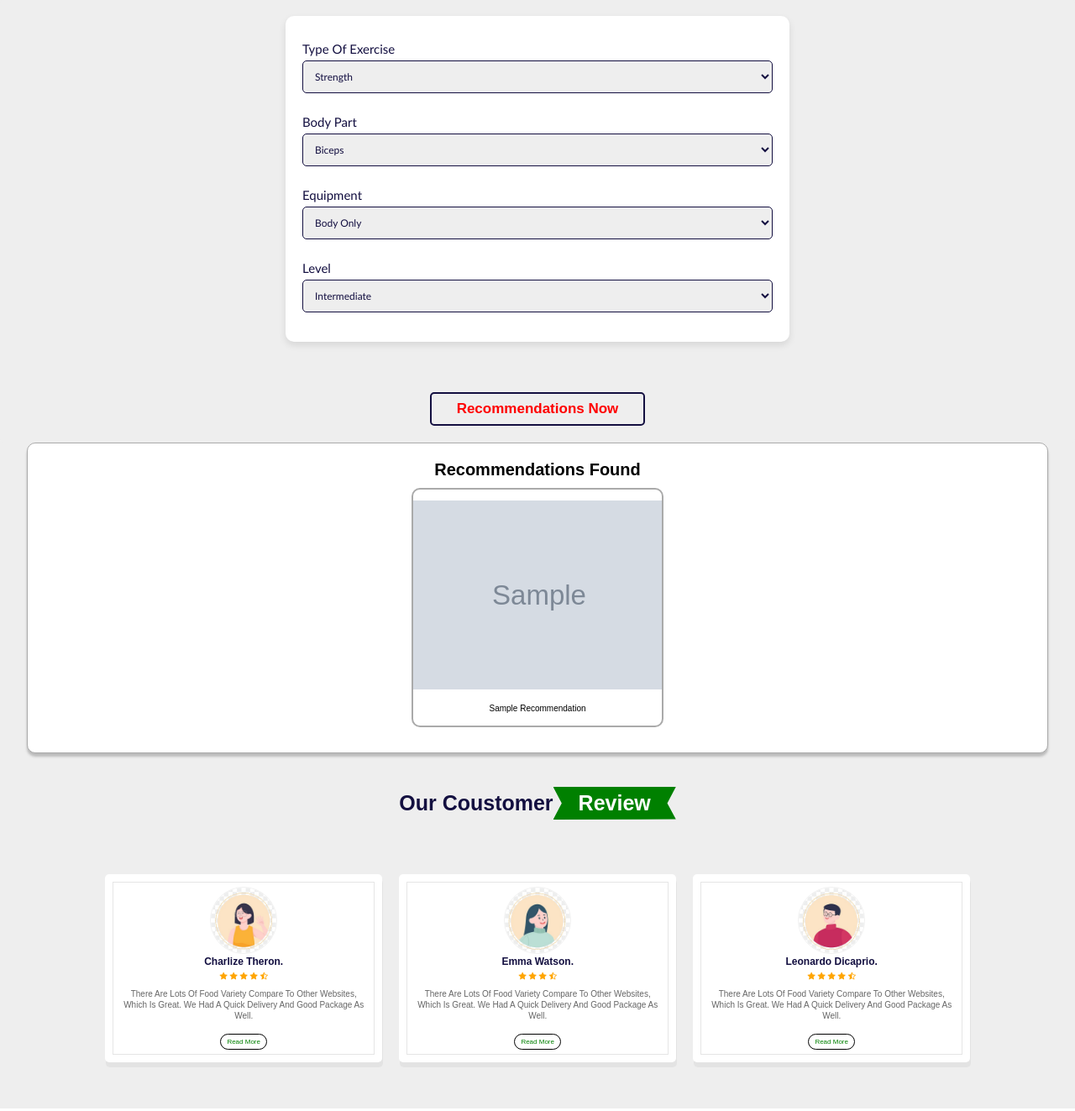
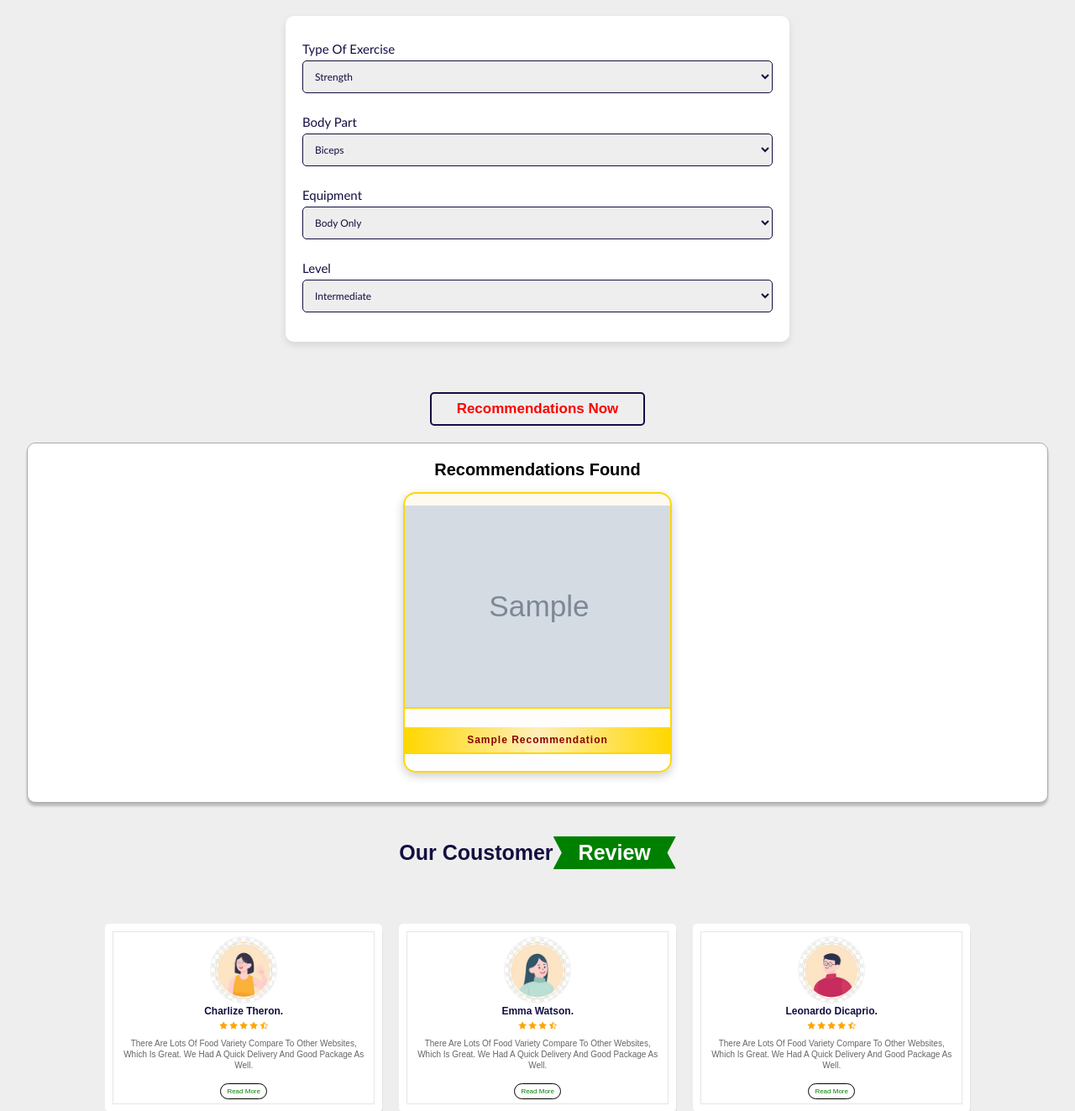
Before and after one commit to Saurabhhak/Exercise-recomendation, a Flask app: template templates/home.html in a window 1280 px wide. Shown: the part 225-1548 px from the top of the page at 84% size. Run offline with Flask 3, Linux system fonts and the light colour scheme; tables that the repository leaves empty hold one stand-in row (values such as "Sample post"); the template is opened without the code that fills it: values that come from a table or form of the project are taken from there, most other values are stand-ins (such as "Sample title", 1, 10 or a date in 2020); grey boxes marked "Sample" are stand-in pictures; some libraries are stand-ins or nearby versions.

Commit message:
Update recommendation card CSS for premium look

```diff
--- a/static/style.css
+++ b/static/style.css
@@ -650,6 +650,9 @@ button:hover {
     width: 350px;
     margin: 15px;
   }
+  .output-card {
+    max-width: 45%;
+  }
 }
 
 @media (max-width: 768px) {
@@ -686,6 +689,9 @@ button:hover {
   .card {
     width: 300px;
     margin: 10px;
+  }
+  .output-card {
+    max-width: 90%;
   }
 
   .footer .box-container {
@@ -724,6 +730,9 @@ button:hover {
     width: 280px;
     margin: 5px;
   }
+    .output-card {
+    max-width: 100%;
+  }
 }
 
 @media (max-width: 320px) {
@@ -757,8 +766,6 @@ button:hover {
   }
 }
 
-/* -------------------- ABHAY STYLES --------------------- */
-
 #recommendations {
   border: 1px solid #aaa;
   border-radius: 10px;
@@ -778,49 +785,62 @@ button:hover {
   display: flex;
   flex-wrap: wrap;
   justify-content: center;
-  gap: 10px;
-  padding: 10px;
+  gap: 15px; /* Slightly more spacing for premium look */
+  padding: 15px;
 }
 
 .output-card {
-  /* flex: 1; */
-  border-radius: 10px;
-  border: 2px solid #aaa;
+  border-radius: 15px; /* More rounded corners */
+  border: 2px solid gold; /* Royal golden border */
+  box-shadow: 0 4px 12px rgba(0, 0, 0, 0.2); /* Premium shadow */
+  background: linear-gradient(to bottom, #fffaf0, #fefefe); /* Elegant background */
   display: flex;
   flex-direction: column;
-  gap: 5px;
-  padding-bottom: 10px;
-  max-width: 300px;
+  gap: 8px;
+  padding-bottom: 12px;
+  max-width: 320px; /* Slightly bigger */
   overflow: hidden;
+  transition: transform 0.2s ease, box-shadow 0.2s ease;
+}
 
-  /* max-height: ; */
+.output-card:hover {
+  transform: scale(1.03);
+  box-shadow: 0 6px 16px rgba(0, 0, 0, 0.3);
 }
 
 .output-card-img img {
   max-width: 100%;
-  max-width: 100%;
+  border-bottom: 2px solid gold; /* Royal divider */
 }
 
 .output-card-img {
-  min-width: 300px;
-  height: 250px;
-  /* background: royalblue; */
-
+  min-width: 320px; /* Increased for premium feel */
+  height: 270px; /* Slightly taller */
   display: flex;
   justify-content: center;
   align-items: center;
 }
 
 .output-card-title {
-  padding: 0 10px;
-  font-size: 1rem;
+  padding: 8px 10px;
+  font-size: 1.2rem;
   text-align: center;
+  font-weight: bold;
+  color: #8b0000; /* Deep royal red */
+  background: linear-gradient(to right, gold, #ffefba, gold);
+  border-bottom: 2px solid gold;
+  letter-spacing: 1px;
 }
 
 .output-card-desc {
   padding: 0 15px;
-  font-size: 1.5rem;
+  font-size: 1.1rem;
+  text-align: center;
+  color: #333;
 }
+
+
+
 
 
 /* 🌙 Dark Mode Support */
```
